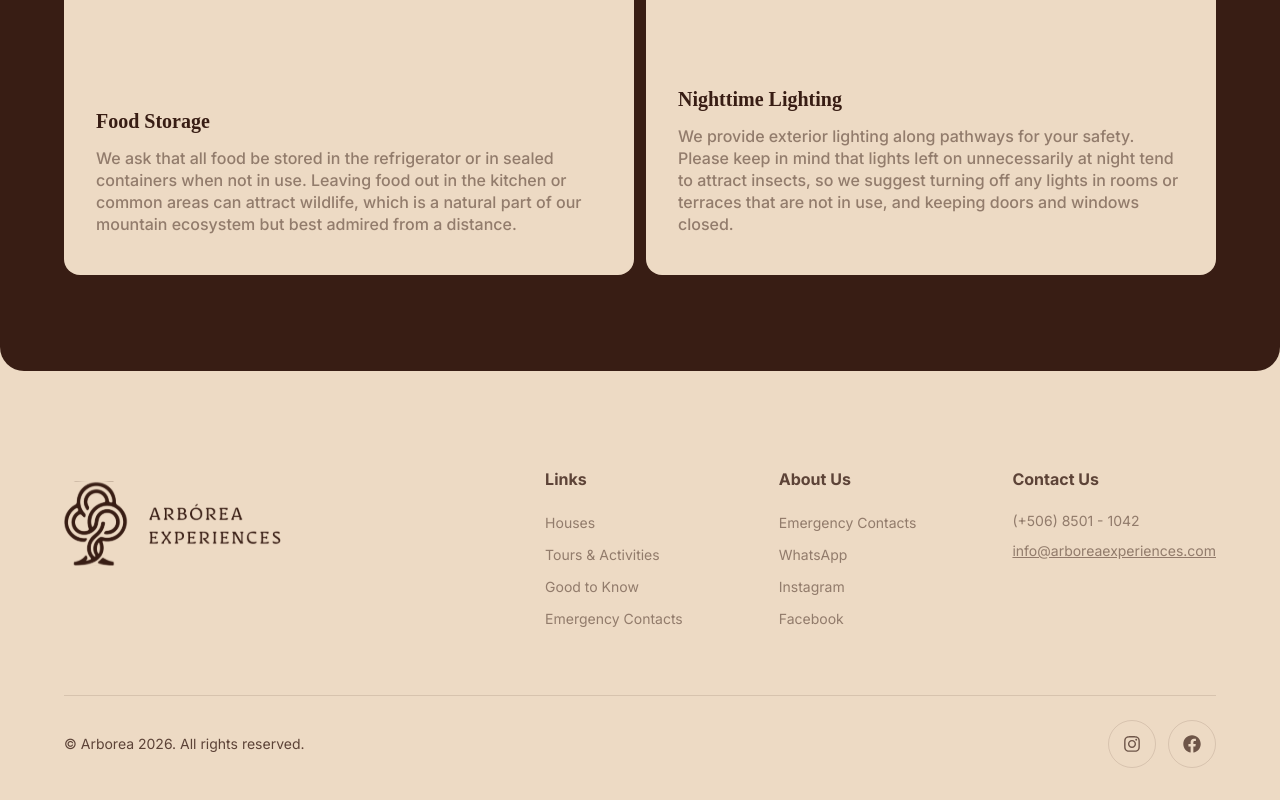
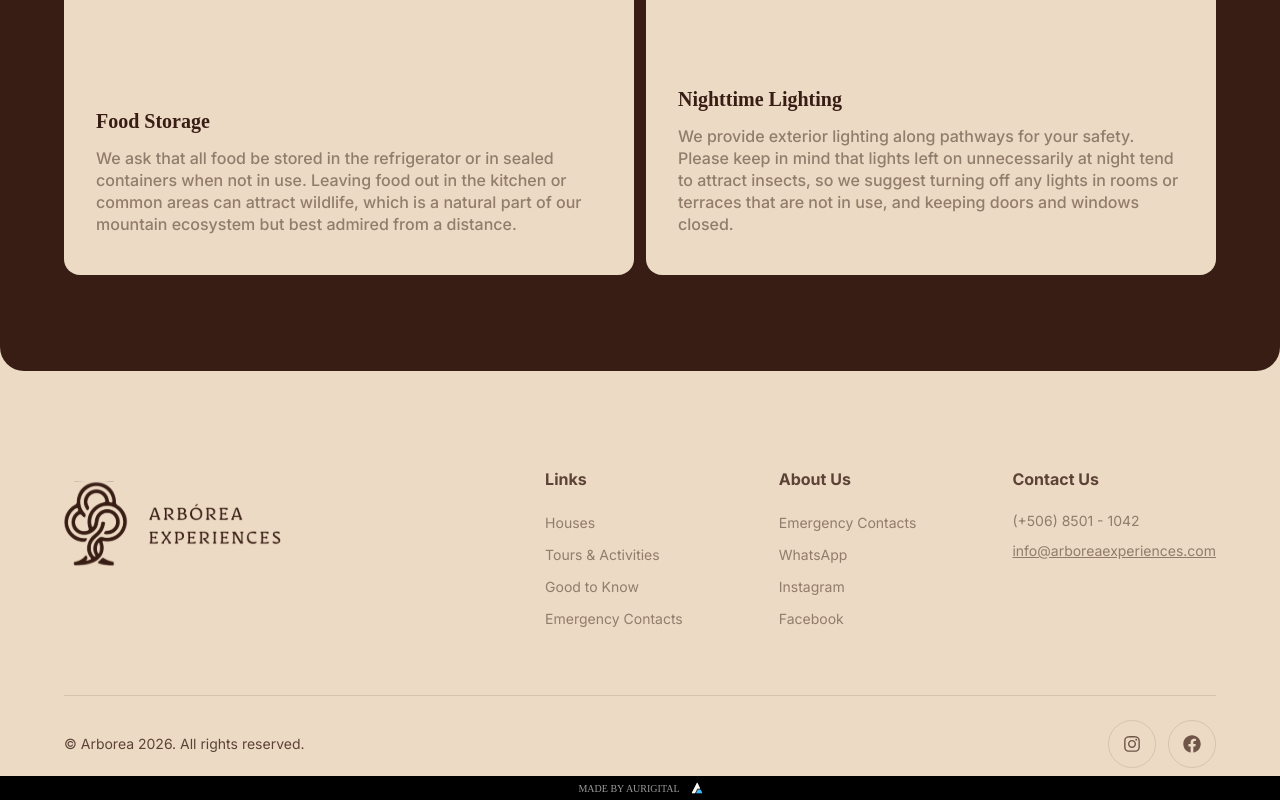
Before and after one commit to bchacon-aurigital/Arborea-editorial-entry-point, a Next.js app: page / in a window 1280 px wide. Shown: the part 5242-6042 px from the top of the page. Built offline with nearby package versions, Linux system fonts and the light colour scheme.

Commit message:
Aurigital Footer

```diff
--- a/src/components/layout/Footer.jsx
+++ b/src/components/layout/Footer.jsx
@@ -8,7 +8,7 @@ export default function Footer() {
   const { t } = useI18n();
 
   return (
-    <footer className="w-full px-8 md:px-16 pt-24 pb-8">
+    <footer className="w-full px-8 md:px-16 pt-24 pb-8 relative">
       <div className="flex flex-col md:flex-row items-start justify-between gap-16 pb-16">
         <div className="flex flex-col gap-6 max-w-sm shrink-0">
           <Link href="/" className="inline-block">
@@ -80,6 +80,21 @@ export default function Footer() {
           </a>
         </div>
       </div>
+
+      <div className="w-full h-6 flex justify-center items-center absolute left-0 bottom-0 bg-black">
+        <a
+          href="https://aurigital.com?utm_source=arborea-website&utm_medium=footer&utm_campaign=branding"
+          target="_blank"
+          rel="noopener"
+          className="flex justify-center items-center mx-auto w-full"
+          aria-label="Créditos de diseño y desarrollo por Aurigital"
+        >
+          <p className="text-white/60 uppercase text-[10px] text-center p-1 hover:text-white/80 transition-colors">
+            Made by Aurigital
+          </p>
+          <img src="/assets/isotipo.avif" alt="Aurigital" className="h-[18px] w-[18px] ml-1" />
+        </a>
+      </div>
     </footer>
   );
 }
```
Also changed, not shown: public/assets/isotipo.avif (added).
